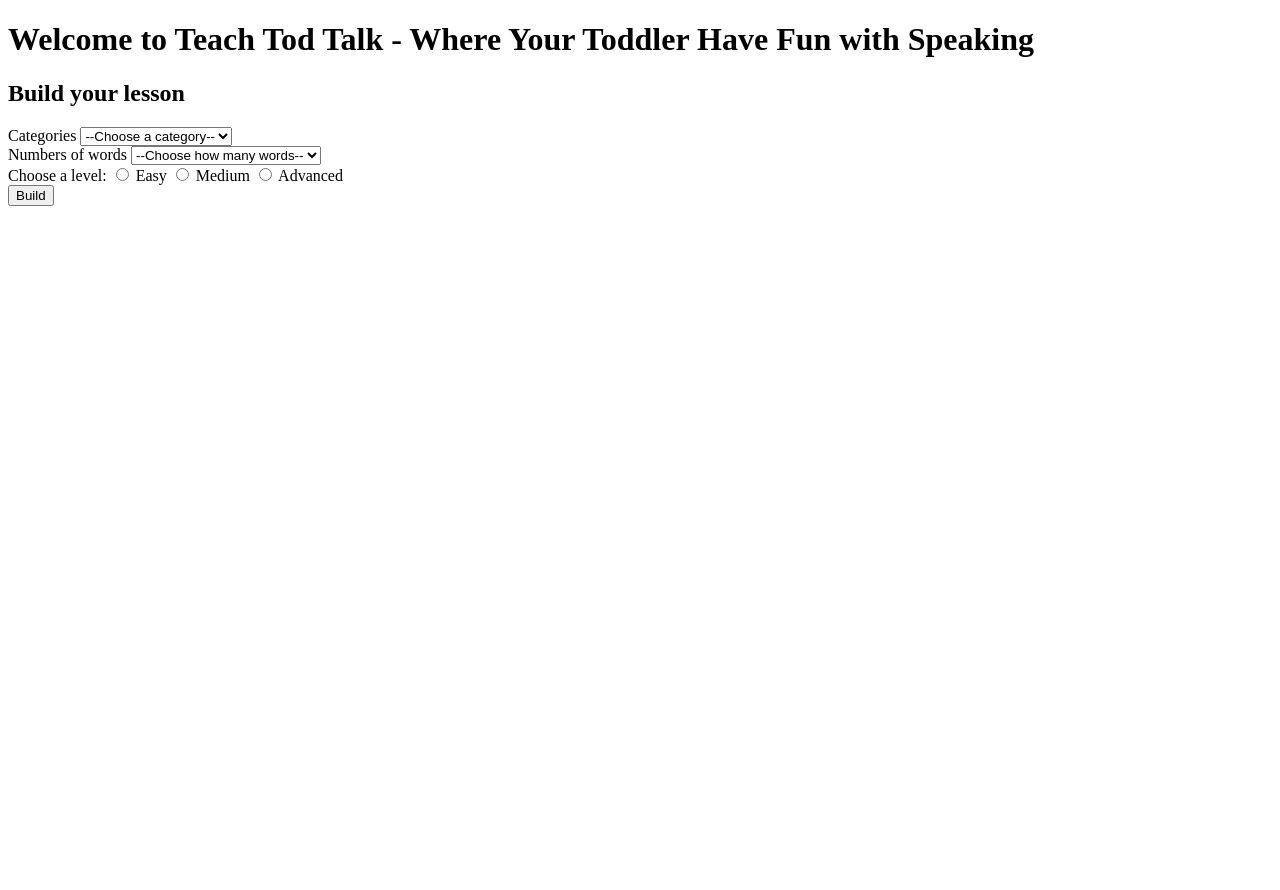
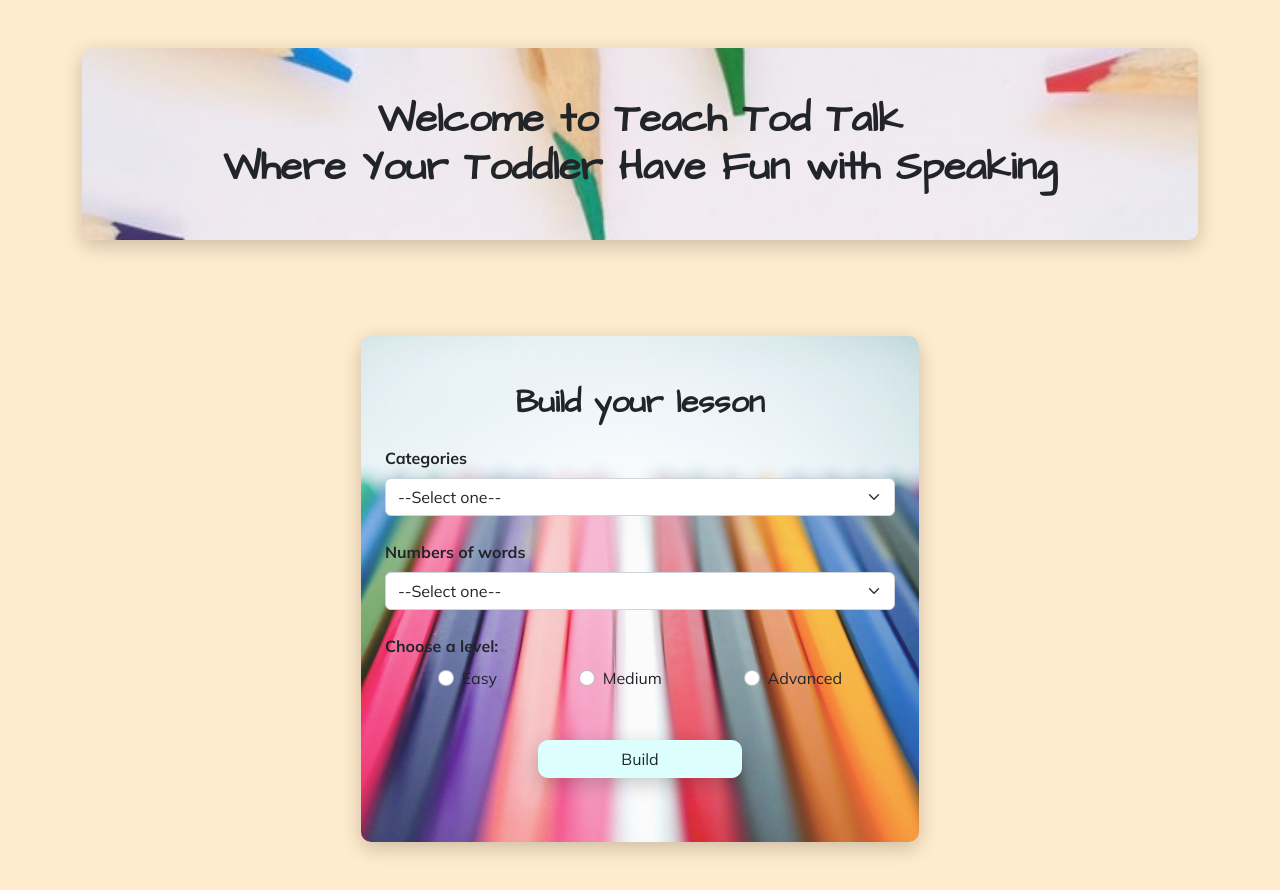
Before and after one commit to hoaian-phan/teach-tod-talk, a Flask app: page / in a window 1280 px wide. Before the commit the page ends 206 px from the top, so only its background shows below. Run offline with Flask 2, Linux system fonts and the light colour scheme.

Commit message:
Finished styling homepage

```diff
--- a/static/css/style.css
+++ b/static/css/style.css
@@ -1,3 +1,50 @@
+/* typography */
+body {
+  font-family: 'Mulish', sans-serif;
+  background-color: blanchedalmond;
+
+}
+
+h1 {
+  font-family: 'Architects Daughter', cursive;
+}
+
+h2 {
+  font-family: 'Architects Daughter', cursive;
+}
+
+/* banner homepage */
+h1.banner {
+  background-image: url("/static/image/pencils-2.jpg");
+  background-size: cover;
+  border-radius: 10px;
+  box-shadow: 0 6px 20px rgb(0 0 0 / 20%);
+}
+
+/* build lesson box */
+.build_box {
+  border-radius: 10px;
+  box-shadow: 0 6px 20px rgb(0 0 0 / 20%);
+  background-image: url("/static/image/pencils.jpg");
+  background-size: cover;
+}
+
+/* build button */
+.build_btn {
+  width: 40%;
+  border-radius: 10px;
+  box-shadow: 0 6px 20px rgb(0 0 0 / 20%);
+  background-color: #dcfffd;
+  border: 1px solid #dcfffd;
+  transition: transform 200mx ease-in;
+}
+
+.build_btn:hover {
+  transform: scale(1.05);
+  background-color: #7FD6E6;
+  border: 1px solid #7FD6E6;
+}
+
 /* color display */
 .color_display,
 .word_display {
--- a/templates/base.html
+++ b/templates/base.html
@@ -5,20 +5,31 @@
   <meta charset="UTF-8">
   <meta http-equiv="X-UA-Compatible" content="IE=edge">
   <meta name="viewport" content="width=device-width, initial-scale=1.0">
-  <link rel="stylesheet" href="/static/css/style.css" />
+
   <title>
     Teach Tod Talk
   </title>
+  <link href="https://cdn.jsdelivr.net/npm/bootstrap@5.2.0/dist/css/bootstrap.min.css" rel="stylesheet"
+    integrity="sha384-gH2yIJqKdNHPEq0n4Mqa/HGKIhSkIHeL5AyhkYV8i59U5AR6csBvApHHNl/vI1Bx" crossorigin="anonymous">
+  <link rel="preconnect" href="https://fonts.googleapis.com">
+  <link rel="preconnect" href="https://fonts.gstatic.com" crossorigin>
+  <link href="https://fonts.googleapis.com/css2?family=Architects+Daughter&family=Mulish:wght@400;500;700&display=swap"
+    rel="stylesheet">
+  <link rel="stylesheet" href="/static/css/style.css" />
   {% block head %} {% endblock %}
 </head>
 
-<body>
+<body class="container">
   {% block navbar %} {% endblock %}
 
   {% block body %} {% endblock %}
 
   {% block afterbody %} {% endblock %}
 
+  <script src="https://cdn.jsdelivr.net/npm/bootstrap@5.2.0/dist/js/bootstrap.bundle.min.js"
+    integrity="sha384-A3rJD856KowSb7dwlZdYEkO39Gagi7vIsF0jrRAoQmDKKtQBHUuLZ9AsSv4jD4Xa" crossorigin="anonymous">
+    </script>
+
 </body>
 
 </html>
--- a/templates/home.html
+++ b/templates/home.html
@@ -2,48 +2,67 @@
 
 {% block body %}
 <main>
-  <h1>
-    Welcome to Teach Tod Talk - Where Your Toddler Have Fun with Speaking
+  <h1 class="container-fluid my-5 p-5 text-center banner fw-bold">
+    Welcome to Teach Tod Talk <br> Where Your Toddler Have Fun with Speaking
   </h1>
 
-  <section>
-    <h2>Build your lesson</h2>
-    <form action="/build_lesson">
-      <div>
+  <div class="container ">
+    <div class="row justify-content-lg-center">
+      <div class="col col-lg-2"></div>
+
+      <section class="container my-5 py-5 build_box col-12 col-lg-6">
+
+        <h2 class="text-center fw-bold">Build your lesson</h2>
+
+        <form action="/build_lesson" class="my-3 fw-bold container-fluid">
+          <div class="my-4">
             <label for="categories">Categories</label>
-        <select name="category" id="categories" required>
-          <option value="">--Choose a category--</option>
+            <select name="category" id="categories" class="form-select mt-2" aria-label="Default select example"
+              required>
+              <option value="">--Select one--</option>
               <option value="colors">Colors</option>
               <option value="animals">Animals</option>
               <option value="fruits">Fruits</option>
             </select>
           </div>
 
-      <div>
+          <div class="my-4">
             <label for="length">Numbers of words</label>
-        <select name="num_words" id="length" required>
-          <option value="">--Choose how many words--</option>
+            <select name="num_words" id="length" class="form-select mt-2" aria-label="Default select example" required>
+              <option value="">--Select one--</option>
               <option value="5">5</option>
               <option value="8">8</option>
               <option value="10">10</option>
             </select>
           </div>
 
-      <div> Choose a level:
-        <input type="radio" id="easy" name="level" value="easy" required>
+          Choose a level:
+          <div class="container-fluid d-flex justify-content-around mt-2">
+            <div class="form-check fw-normal">
+              <input type="radio" id="easy" name="level" value="easy" class="form-check-input" required>
               <label for="easy">Easy</label>
-        <input type="radio" id="medium" name="level" value="medium" required>
+            </div>
+            <div class="form-check fw-normal">
+              <input type="radio" id="medium" name="level" value="medium" class="form-check-input" required>
               <label for="medium">Medium</label>
-        <input type="radio" id="advanced" name="level" value="advanced" required>
+            </div>
+            <div class="form-check fw-normal">
+              <input type="radio" id="advanced" name="level" value="advanced" class="form-check-input" required>
               <label for="advanced">Advanced</label>
             </div>
+          </div>
 
-      <div>
-        <button type="submit" value="build">Build</button>
+          <div class="mt-5 mb-3 text-center ">
+            <button type="submit" value="build" class="btn build_btn">Build</button>
           </div>
 
         </form>
+
       </section>
+
+      <div class="col col-lg-2"></div>
+    </div>
+  </div>
 
 
 
```
Also changed, not shown: static/image/child-drawing.jpg (added), static/image/pencil-circle-2.jpg (added), static/image/pencil-circle.jpg (added), static/image/pencils-2.jpg (added), static/image/pencils-3.jpg (added), static/image/pencils.jpg (added), 1 other file. Lines whose indentation alone changed are shown as unchanged.
